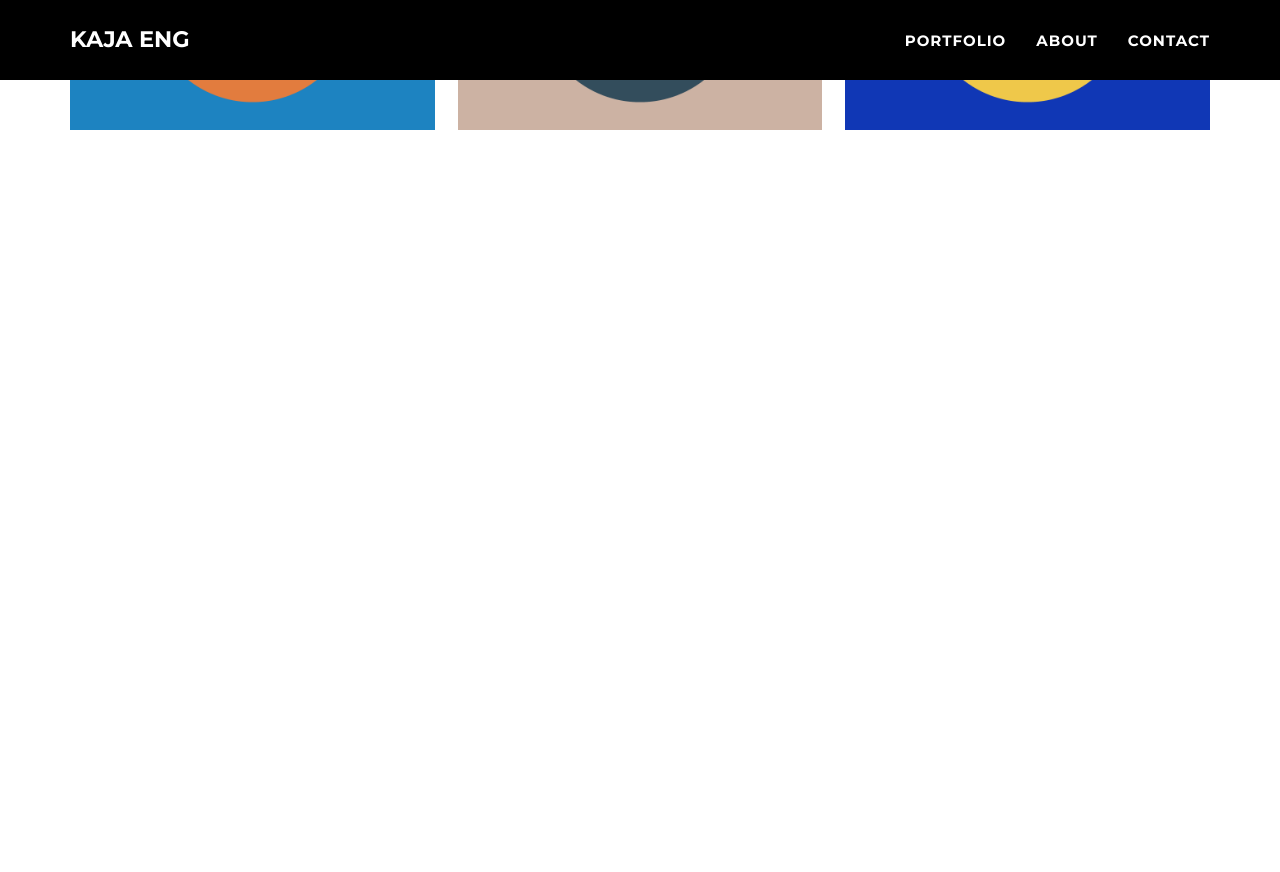
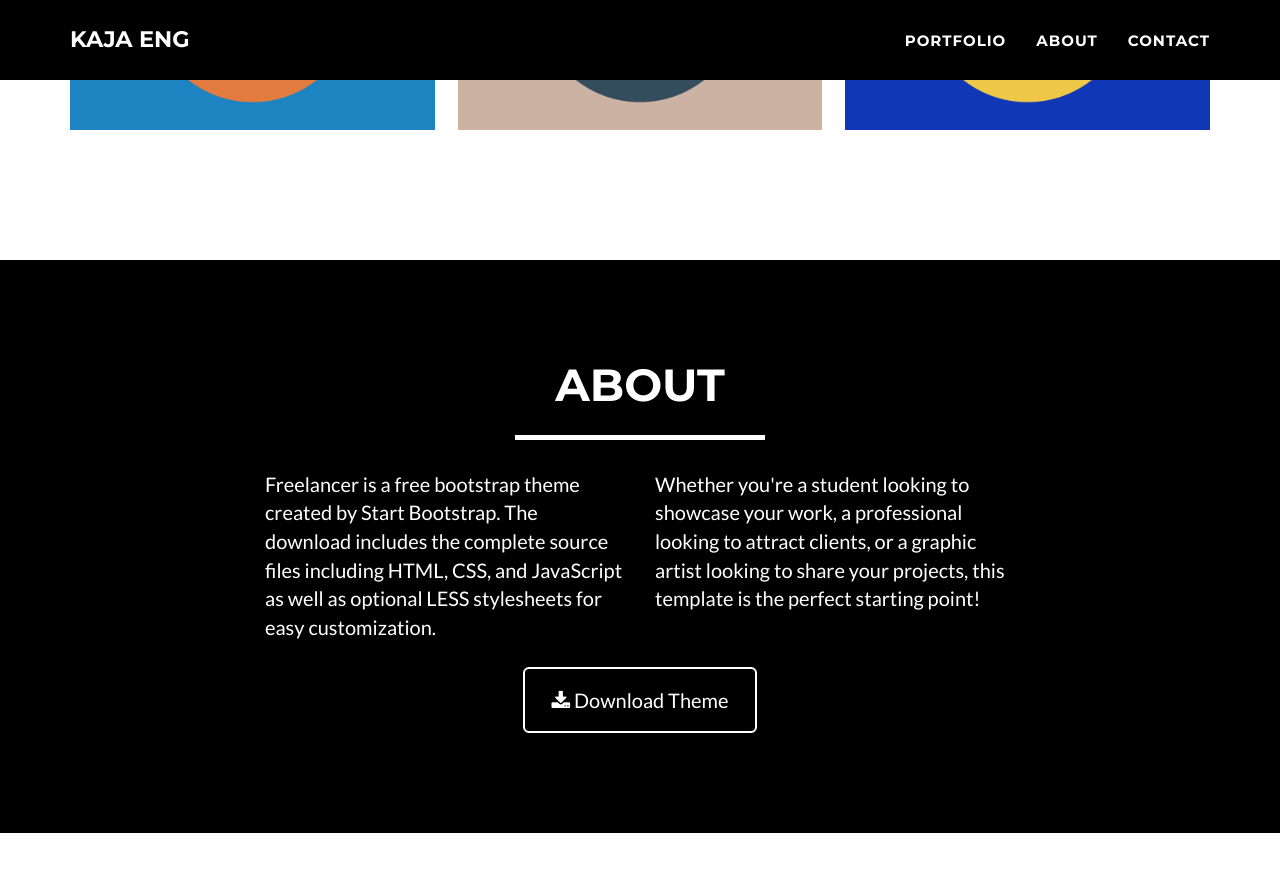
Before and after one commit to aronsommer/freelancer-theme-keng, a Jekyll site: the page built from _posts/2014-07-18-project-1.markdown, in a window 1280 px wide and 900 px high, scrolled down 1536 px. Shown: the top 872 px of the window. Built offline with Jekyll 4.4.1, drawn with Linux system fonts in a browser that asks for light colours.

Commit message:
Changed bg color of about section

```diff
--- a/_includes/css/main.css
+++ b/_includes/css/main.css
@@ -188,7 +188,8 @@ section h2 {
 
 section.success {
     color: #fff;
-    background: #{{ site.color.primary }};
+    /* background: #{{ site.color.primary }}; */
+    background: black;
 }
 
 @media(max-width:767px) {
```
Also changed, not shown: 2 other files.
